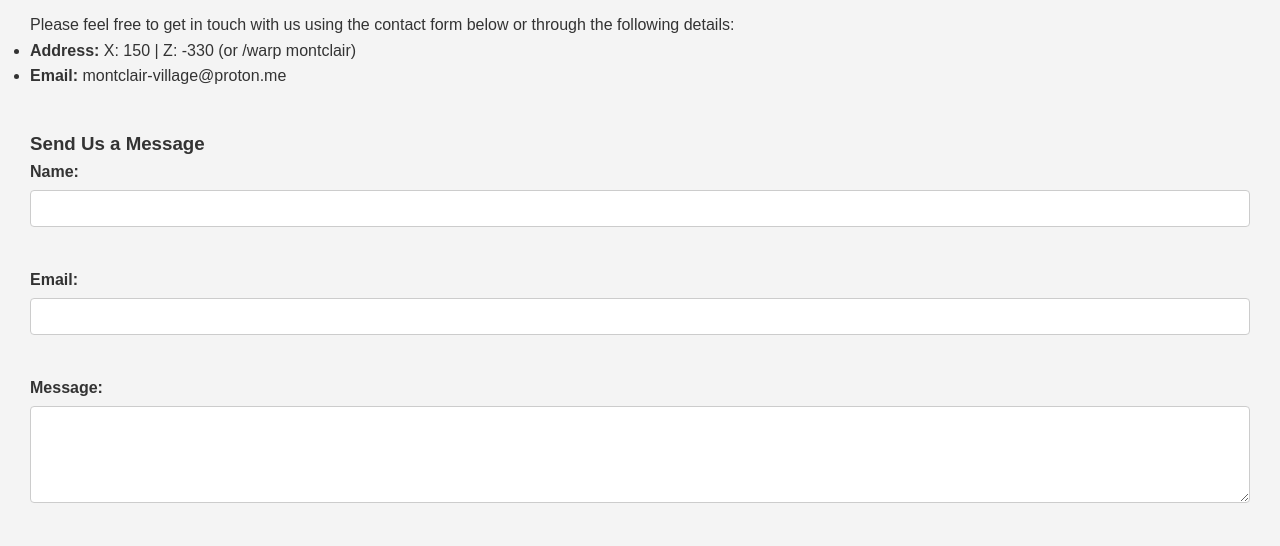
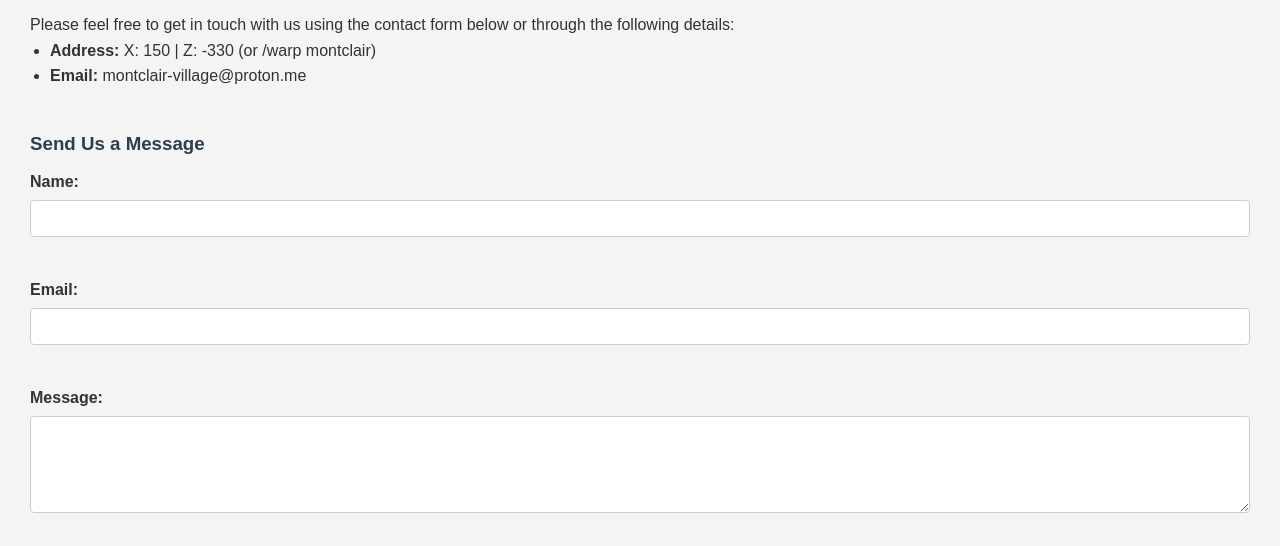
Before and after one commit to montclair-village/montclair, a plain HTML site: page contact.html in a window 1280 px wide. Shown: the part 254-800 px from the top of the page. Drawn offline with Linux system fonts and the light colour scheme.

Commit message:
Update style.css

```diff
--- a/css/style.css
+++ b/css/style.css
@@ -263,3 +263,20 @@ form input[type="submit"] {
 form input[type="submit"]:hover {
     background-color: #f39c12;
 }
+
+/* Extra spacing between sections in main content */
+main section {
+    margin-bottom: 40px;
+}
+
+/* Custom styling for lists */
+main ul {
+    list-style-type: disc;
+    padding-left: 20px;
+}
+
+/* Emphasize section headings for clarity */
+main h3 {
+    color: #2d3e50;
+    margin-bottom: 10px;
+}
```
